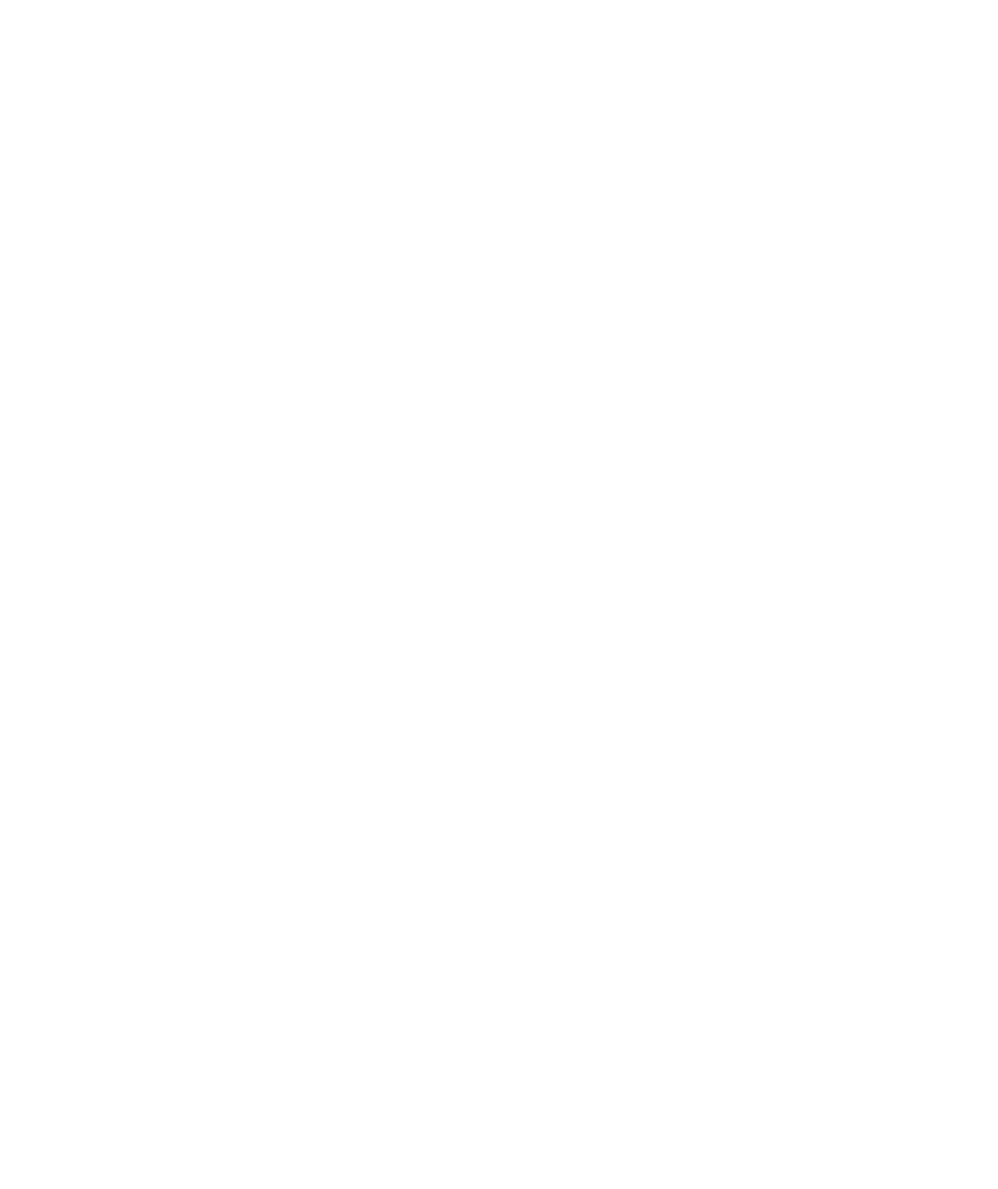
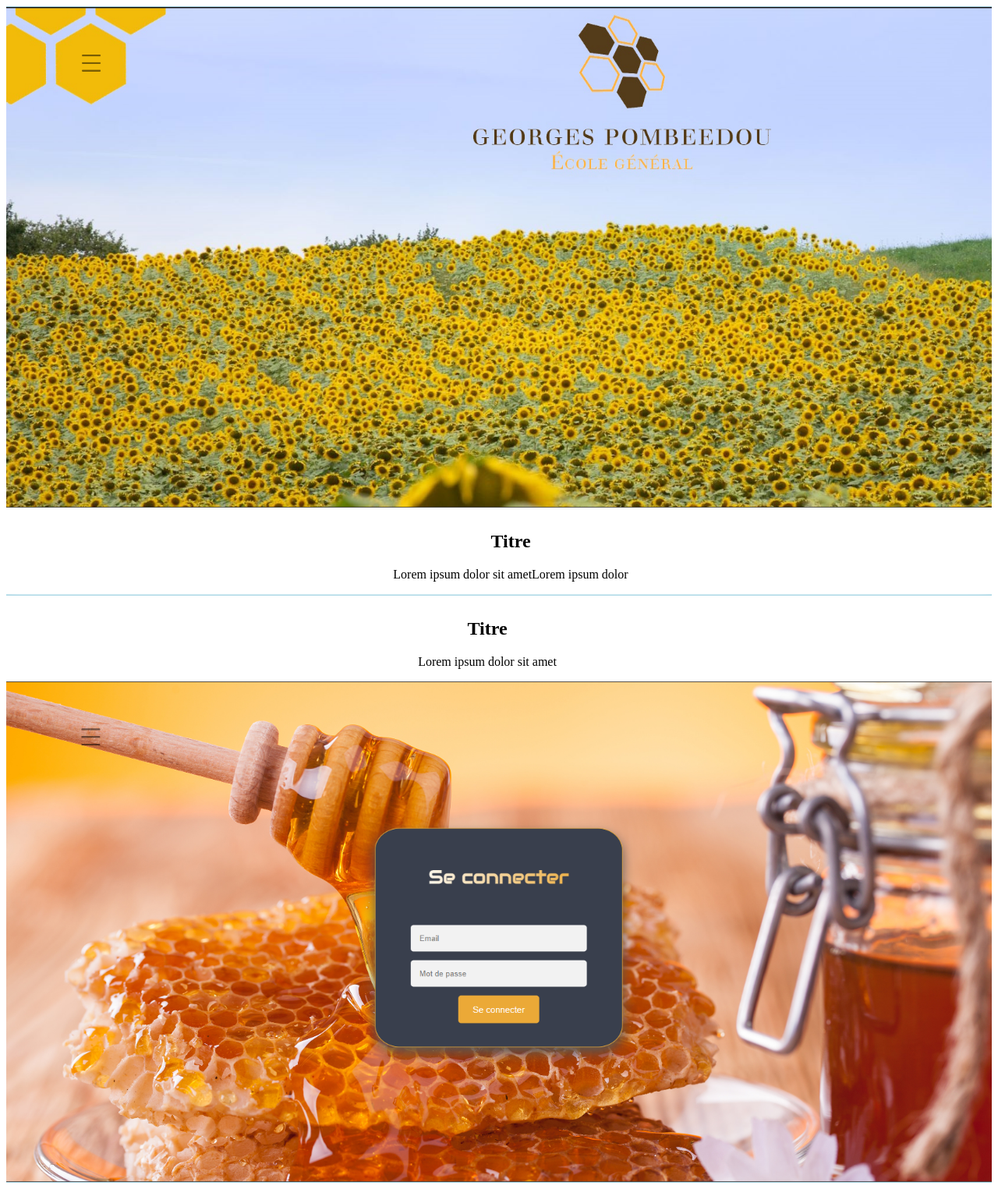
Before and after one commit to estrakio/Portfolio-BTS, a PHP site: page /portfolio/test.php in a window 1280 px wide. Before the commit the page is empty. Shown: the whole page at 78% size. Before the commit the page ends 800 px from the top, so only its background shows below. Run offline with PHP 8.4, Linux system fonts and the light colour scheme.

Commit message:
ajout de plein de chose

```diff
--- /dev/null
+++ b/css/projet.css
@@ -0,0 +1,43 @@
+.texte_gauche{
+  /* height : 30vh; */
+  padding-left: 30px;
+  /* border-left: 2px solid #f75b00; */
+  text-color : #f75b00;
+  padding-top: 10px;
+  /* background : #4d4f68; */
+
+}
+
+.texte_droite{
+  /* height : 30vh; */
+  padding-right: 30px;
+  /* border-right: 4px solid #f75b00; */
+  text-color : #f75b00;
+  padding-top: 10px;
+  /* background : #4d4f68; */
+
+}
+
+.section{
+  height: 29,5vh;
+  margin : 0;
+  /* padding-top: 30px; */
+  border-top: 1px solid lightblue;
+  overflow-x: hidden;
+  text-align: center;
+  border-bottom: 1px solid lightblue;
+}
+
+.section img{
+  object-fit: cover;
+  width: 100%;
+  height: auto;
+}
+
+.test{
+  /* background: #23b971; */
+}
+
+.ombre_photo{
+  box-shadow: 0 0 20px 0 rgba(255, 255, 255, 0.925);
+}
--- a/portfolio/accueil.php
+++ b/portfolio/accueil.php
@@ -5,7 +5,7 @@
     <div class="row ">
       <br>
       <br>
-      <div class="col-12 bg-aurora" style="border-radius: 30px">
+      <div class="col-12 bg-aurora ombre" style="border-radius: 30px">
         <div class="row text-center">
           <!-- La photo -->
           <div class="col-5">
--- a/portfolio/test.php
+++ b/portfolio/test.php
@@ -0,0 +1,31 @@
+<link rel="stylesheet" type="text/css" href="../css/projet.css">
+
+<!-- Sections qui contiennent une grande photo a gauche et du texte a droite -->
+<div class="container ">
+
+  <section class="section ombre_photo">
+    <div class="row">
+      <div class="col-5 ">
+        <img src="./images/miel/accueil_miel.png" alt="photo" class="img-fluid">
+      </div>
+      <div class="col-7 texte_gauche ">
+        <h2 class="color_text_orange_clair">Titre</h2>
+        <p class="text_couleur_bleu ">Lorem ipsum dolor sit ametLorem ipsum dolor </p>
+      </div>
+    </div>
+  </section>
+
+  <!-- Sections qui contiennent une grande photo a droite et du texte a gauche -->
+  <section class="section ombre_photo">
+    <div class="row">
+      <div class="col-7 texte_droite test">
+        <h2 class="color_text_orange_clair" >Titre</h2>
+        <p class="text_couleur_bleu">Lorem ipsum dolor sit amet</p>
+      </div>
+      <div class="col-5">
+        <img src="./images/miel/connexion_gestion.png" alt="photo" class="img-fluid">
+      </div>
+    </div>
+  </section>
+
+</div>
```
Also changed, not shown: css/style.css (+7 -1 lines), portfolio/javascript/index.js (line endings or trailing spaces).
